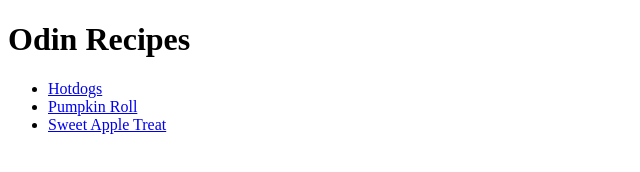
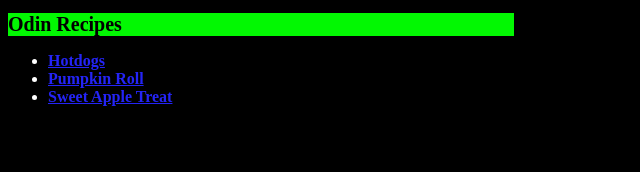
Before and after one commit to sbran-eh-learning/odin-recipes, a plain HTML site: page index.html in a window 1280 px wide. Shown: the whole page, without its empty margins (0-640 px from the left). Drawn offline with Linux system fonts and the light colour scheme.

Commit message:
working on adding some styling to the pages.

```diff
--- a/index.html
+++ b/index.html
@@ -3,17 +3,18 @@
   <head>
     <meta charset="utf-8">
     <title>Odin Recipes</title>
+    <link rel="stylesheet" href="style.css">
   </head>
 
 
   <body>
-    <h1>Odin Recipes</h1>
+    <h1 class="title">Odin Recipes</h1>
       <!--This code was created as per iteration 1-->
     <ul>
-      <li><a href="recipes/hotdogs.html">Hotdogs</a></li>
+      <li><a class="recipe" href="recipes/hotdogs.html">Hotdogs</a></li>
         <!--This link to Hotdogs recipe was created as per iteration 2-->
-      <li><a href="recipes/pumpkin-roll.html">Pumpkin Roll</a></li>
-      <li><a href="recipes/sweet-apple-treat.html">Sweet Apple Treat</a></li>
+      <li><a class="recipe" href="recipes/pumpkin-roll.html">Pumpkin Roll</a></li>
+      <li><a class="recipe" href="recipes/sweet-apple-treat.html">Sweet Apple Treat</a></li>
     </ul>
   </body>
 </html>
--- /dev/null
+++ b/style.css
@@ -0,0 +1,27 @@
+* {
+    color: white;
+    background-color: black;
+}
+
+img {
+    height: auto;
+    width: 90%;
+    display: block;
+    margin-left: auto;
+    margin-right: auto;
+
+}
+
+.title{
+    font-weight: bolder;
+    font-size: 20px;
+    color: black;
+    background-color: rgb(2, 248, 2);
+    width: 40%;
+}
+
+.recipe{
+    font-weight: 900;
+    font-size: 16px;
+    color: rgb(36, 36, 247);
+}
```
Also changed, not shown: recipes/hotdogs.html (+2 -1 lines), recipes/pumpkin-roll.html (+2 -1 lines), recipes/sweet-apple-treat.html (+2 -1 lines).
